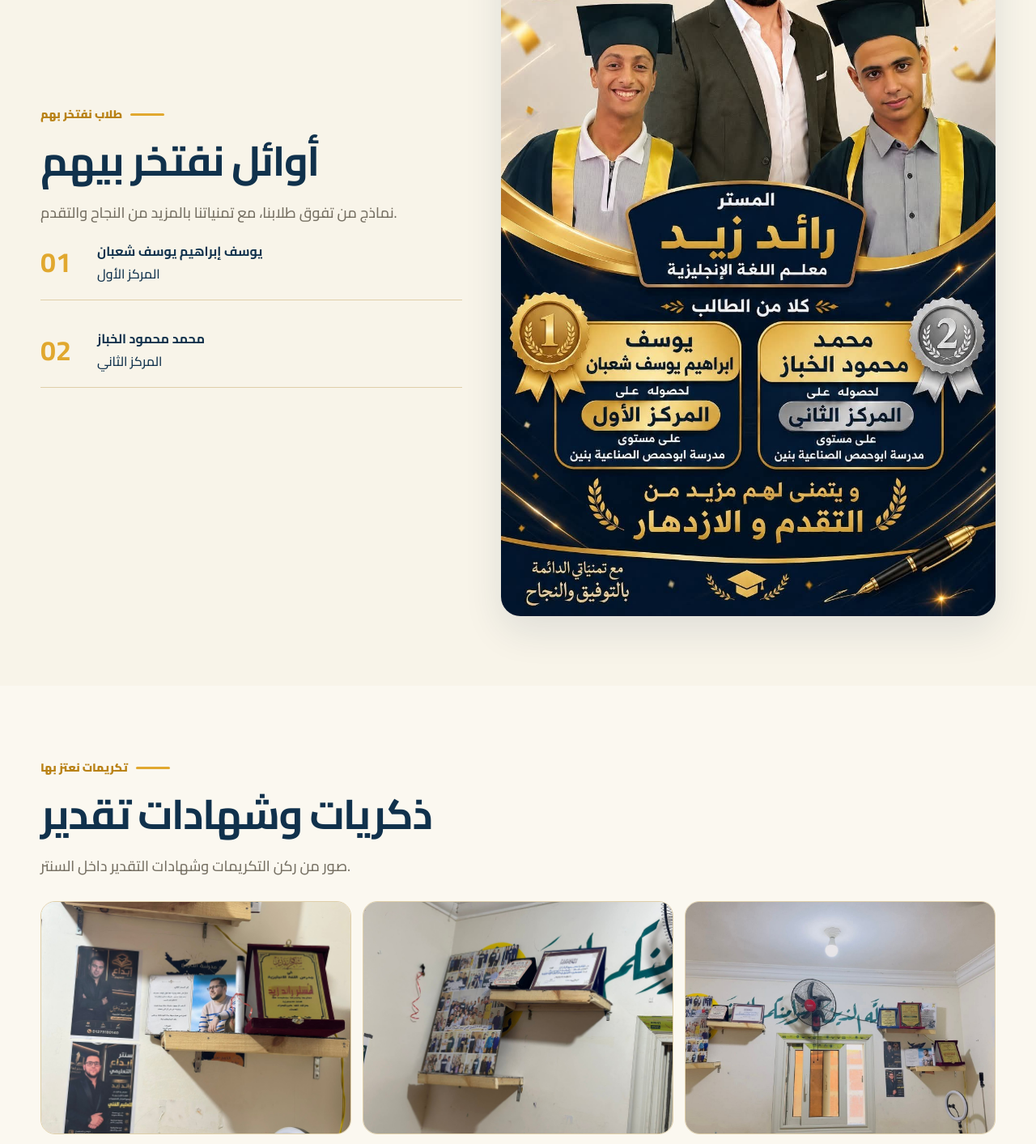
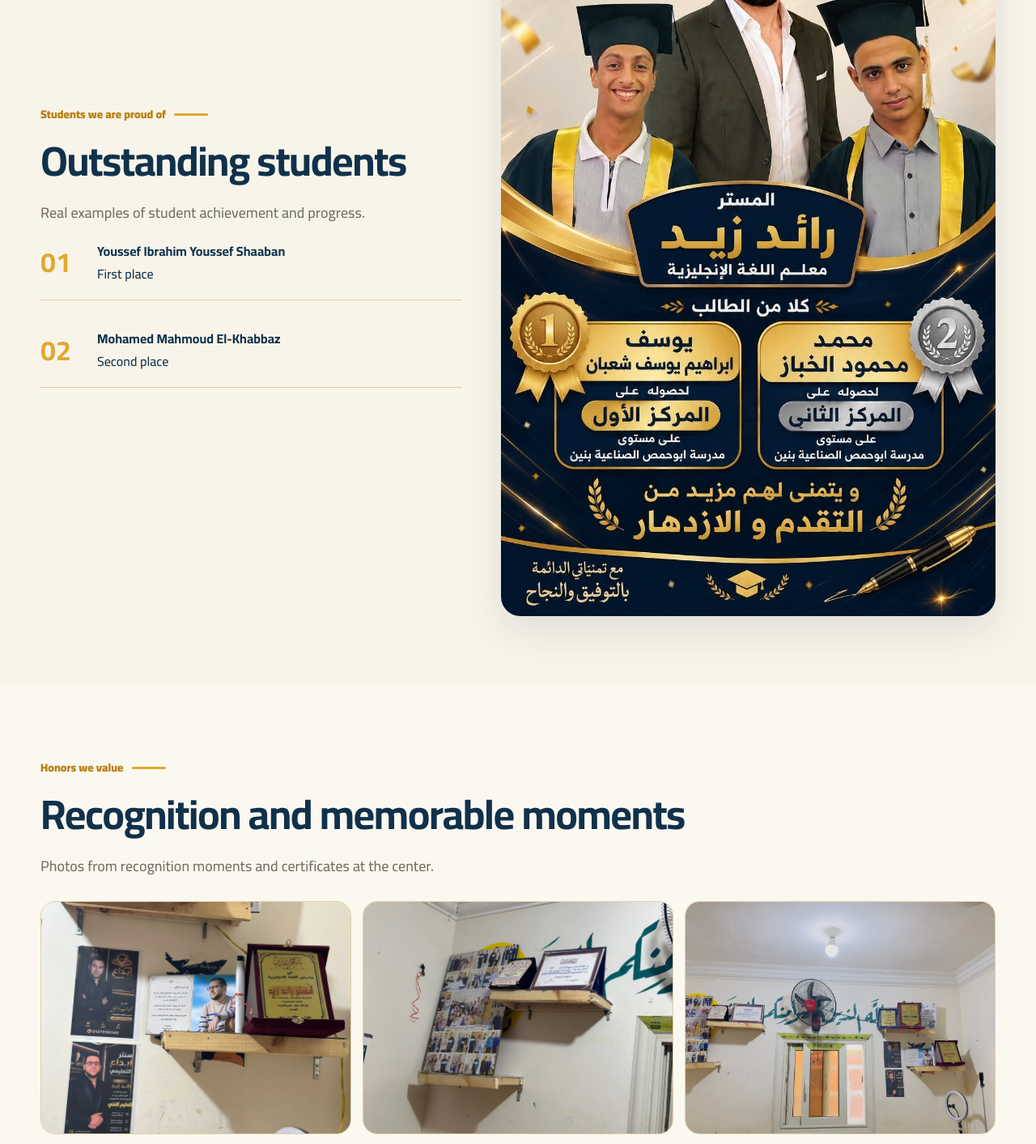
Before and after one commit to Mahmoud9075/Mr-Raed-Zeid, a Next.js app in the folder Mr.-Raed-Zeid/frontend/: page /en in a window 1280 px wide. Shown: the part 3980-5393 px from the top of the page at 81% size. Built offline with nearby package versions, Linux system fonts and the light colour scheme; no server answers.

Commit message:
Add language support to Achievements component
Refactor Achievements component to support language switching between Arabic and English.

```diff
--- a/Mr.-Raed-Zeid/frontend/components/Achievements.tsx
+++ b/Mr.-Raed-Zeid/frontend/components/Achievements.tsx
@@ -1,2 +1,31 @@
-export default function Achievements(){return <><section id="students" className="section"><div className="container achievement-grid"><div><span className="eyebrow">طلاب نفتخر بهم</span><h2 className="section-title">أوائل نفتخر بيهم</h2><p className="section-subtitle">نماذج من تفوق طلابنا، مع تمنياتنا بالمزيد من النجاح والتقدم.</p><div className="rank-list"><div className="rank"><strong>01</strong><div><b>يوسف إبراهيم يوسف شعبان</b><div>المركز الأول</div></div></div><div className="rank"><strong>02</strong><div><b>محمد محمود الخباز</b><div>المركز الثاني</div></div></div></div></div><img src="/media/top-students.jpg" alt="طلاب نفتخر بهم" /></div></section>
-<section id="honors" className="section soft-section"><div className="container"><span className="eyebrow">تكريمات نعتز بها</span><h2 className="section-title">ذكريات وشهادات تقدير</h2><p className="section-subtitle">صور من ركن التكريمات وشهادات التقدير داخل السنتر.</p><div className="honor-grid">{[1,2,3,4,5].map(i=><img key={i} src={`/media/honor-${String(i).padStart(2,'0')}.jpg`} alt="تكريمات مستر رائد" />)}</div></div></section></>}
+type Lang = 'ar' | 'en';
+
+export default function Achievements({ lang = 'ar' }: { lang?: Lang }) {
+  const en = lang === 'en';
+  return (
+    <>
+      <section id="students" className="section" dir={en ? 'ltr' : 'rtl'}>
+        <div className="container achievement-grid">
+          <div>
+            <span className="eyebrow">{en ? 'Students we are proud of' : 'طلاب نفتخر بهم'}</span>
+            <h2 className="section-title">{en ? 'Outstanding students' : 'أوائل نفتخر بيهم'}</h2>
+            <p className="section-subtitle">{en ? 'Real examples of student achievement and progress.' : 'نماذج حقيقية من تفوق طلابنا، مع تمنياتنا بالمزيد من النجاح والتقدم.'}</p>
+            <div className="rank-list">
+              <div className="rank"><strong>01</strong><div><b>{en ? 'Youssef Ibrahim Youssef Shaaban' : 'يوسف إبراهيم يوسف شعبان'}</b><div>{en ? 'First place' : 'المركز الأول'}</div></div></div>
+              <div className="rank"><strong>02</strong><div><b>{en ? 'Mohamed Mahmoud El-Khabbaz' : 'محمد محمود الخباز'}</b><div>{en ? 'Second place' : 'المركز الثاني'}</div></div></div>
+            </div>
+          </div>
+          <img loading="lazy" src="/media/top-students.jpg" alt={en ? 'Outstanding students' : 'طلاب نفتخر بهم'} />
+        </div>
+      </section>
+      <section id="honors" className="section soft-section" dir={en ? 'ltr' : 'rtl'}>
+        <div className="container">
+          <span className="eyebrow">{en ? 'Honors we value' : 'تكريمات نعتز بها'}</span>
+          <h2 className="section-title">{en ? 'Recognition and memorable moments' : 'ذكريات وشهادات تقدير'}</h2>
+          <p className="section-subtitle">{en ? 'Photos from recognition moments and certificates at the center.' : 'صور من ركن التكريمات وشهادات التقدير داخل السنتر.'}</p>
+          <div className="honor-grid">{[1, 2, 3, 4, 5].map((i) => <img loading="lazy" key={i} src={`/media/honor-${String(i).padStart(2, '0')}.jpg`} alt={en ? 'Mr. Raed honors' : 'تكريمات مستر رائد'} />)}</div>
+        </div>
+      </section>
+    </>
+  );
+}
```
